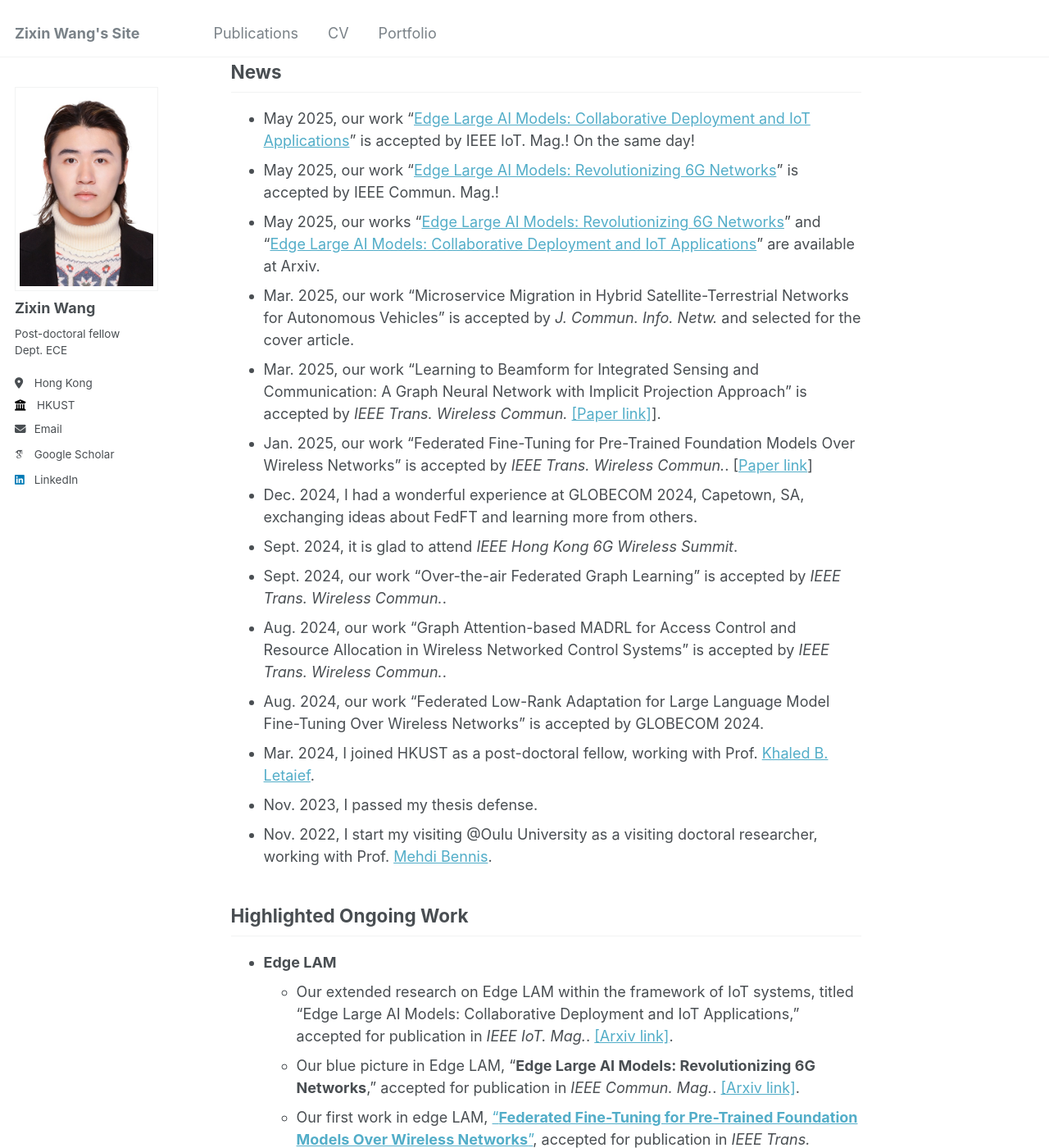
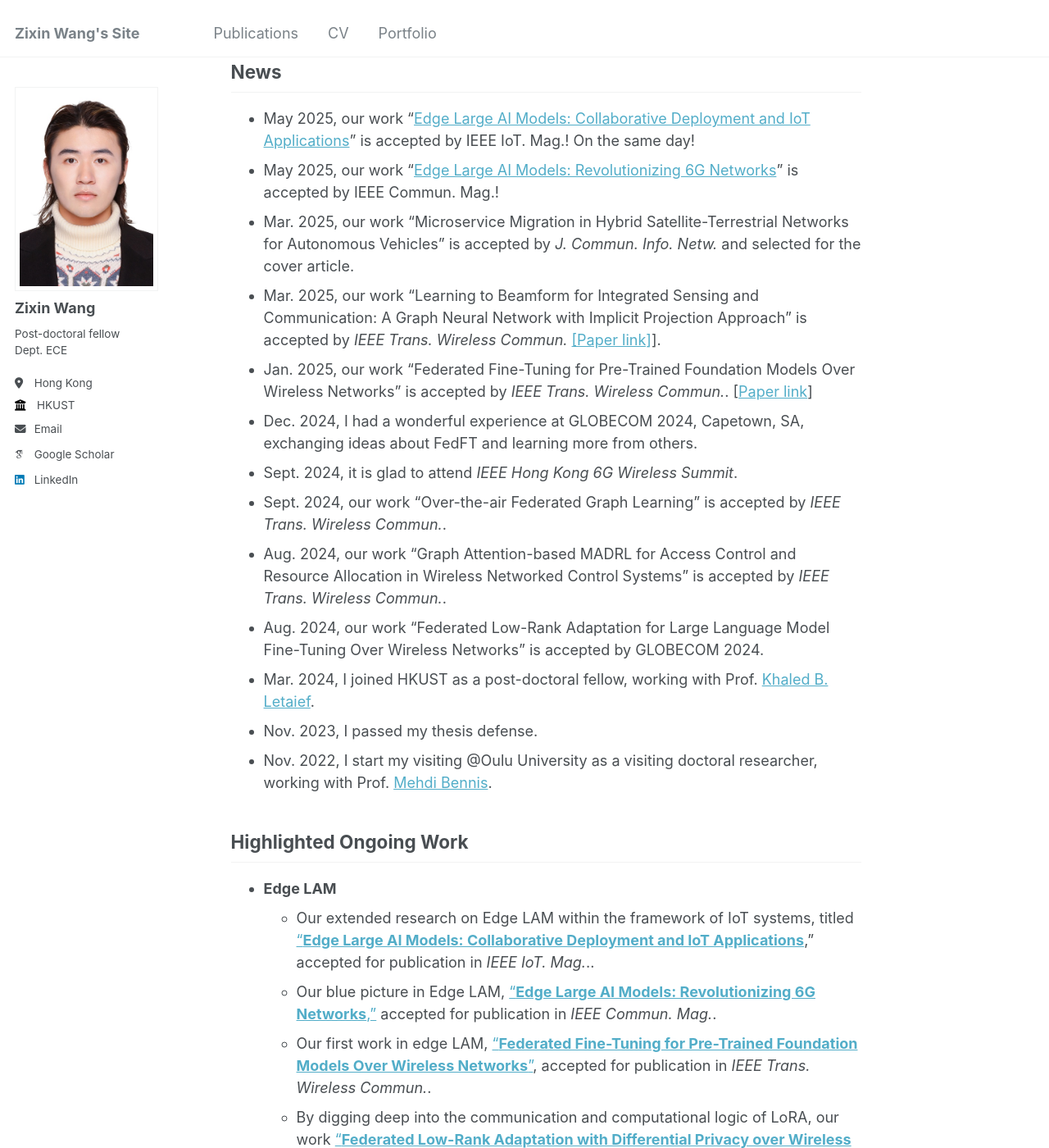
Before and after one commit to eewangzx/eewangzx.github.io, a Jekyll site: the page built from _pages/about.md, in a window 1280 px wide and 1400 px high, scrolled down 409 px. Shown: the whole window at 82% size. Built offline with Jekyll 4.4.1, drawn with Linux system fonts in a browser that asks for light colours; some web fonts are replaced.

Commit message:
Update about.md

```diff
--- a/_pages/about.md
+++ b/_pages/about.md
@@ -18,7 +18,6 @@ My research areas include `edge intelligence`, `edge large AI model`, `federated
 
 - May 2025, our work "[Edge Large AI Models: Collaborative Deployment and IoT Applications](https://arxiv.org/abs/2505.03139)" is accepted by IEEE IoT. Mag.! On the same day!
 - May 2025, our work "[Edge Large AI Models: Revolutionizing 6G Networks](https://arxiv.org/abs/2505.00321)" is accepted by IEEE Commun. Mag.!
-- May 2025, our works "[Edge Large AI Models: Revolutionizing 6G Networks](https://arxiv.org/abs/2505.00321)" and "[Edge Large AI Models: Collaborative Deployment and IoT Applications](https://arxiv.org/abs/2505.03139)" are available at Arxiv.
 - Mar. 2025, our work "Microservice Migration in Hybrid Satellite-Terrestrial Networks for Autonomous Vehicles" is accepted by *J. Commun. Info. Netw.* and selected for the cover article.
 - Mar. 2025, our work "Learning to Beamform for Integrated Sensing and Communication: A Graph Neural Network with Implicit Projection Approach" is accepted by *IEEE Trans. Wireless Commun.* [[Paper link]](https://ieeexplore.ieee.org/document/10932672)].
 - Jan. 2025, our work "Federated Fine-Tuning for Pre-Trained Foundation Models Over Wireless Networks" is accepted by *IEEE Trans. Wireless Commun.*. [[Paper link](https://ieeexplore.ieee.org/abstract/document/10855336)]
@@ -34,8 +33,8 @@ My research areas include `edge intelligence`, `edge large AI model`, `federated
 ## Highlighted Ongoing Work
 
 - **Edge LAM**
-  - Our extended research on Edge LAM within the framework of IoT systems, titled "Edge Large AI Models: Collaborative Deployment and IoT Applications," accepted for publication in *IEEE IoT. Mag.*. [[Arxiv link]](https://arxiv.org/abs/2505.03139).
-  - Our blue picture in Edge LAM, "**Edge Large AI Models: Revolutionizing 6G Networks**," accepted for publication in *IEEE Commun. Mag.*. [[Arxiv link]](https://arxiv.org/abs/2505.00321).
+  - Our extended research on Edge LAM within the framework of IoT systems, titled ["**Edge Large AI Models: Collaborative Deployment and IoT Applications**](https://arxiv.org/abs/2505.03139)," accepted for publication in *IEEE IoT. Mag.*..
+  - Our blue picture in Edge LAM, ["**Edge Large AI Models: Revolutionizing 6G Networks**,"](https://arxiv.org/abs/2505.00321) accepted for publication in *IEEE Commun. Mag.*.
   - Our first work in edge LAM, ["**Federated Fine-Tuning for Pre-Trained Foundation Models Over Wireless Networks**"](https://ieeexplore.ieee.org/abstract/document/10855336), accepted for publication in *IEEE Trans. Wireless Commun.*.
   - By digging deep into the communication and computational logic of LoRA, our work ["**Federated Low-Rank Adaptation with Differential Privacy over Wireless Networks**"](https://arxiv.org/html/2411.07806v2) accepted for publication in *MEDITCOM  2025*. This paper further explores the FedFT framework in conjunction with differential privacy and proposes a FedFT with DP framework, which investigates the impact of noise on FedFT with LoRA. The simulation results are superior to the [ICLR2024 paper](https://openreview.net/forum?id=NLPzL6HWNl).
 
```
